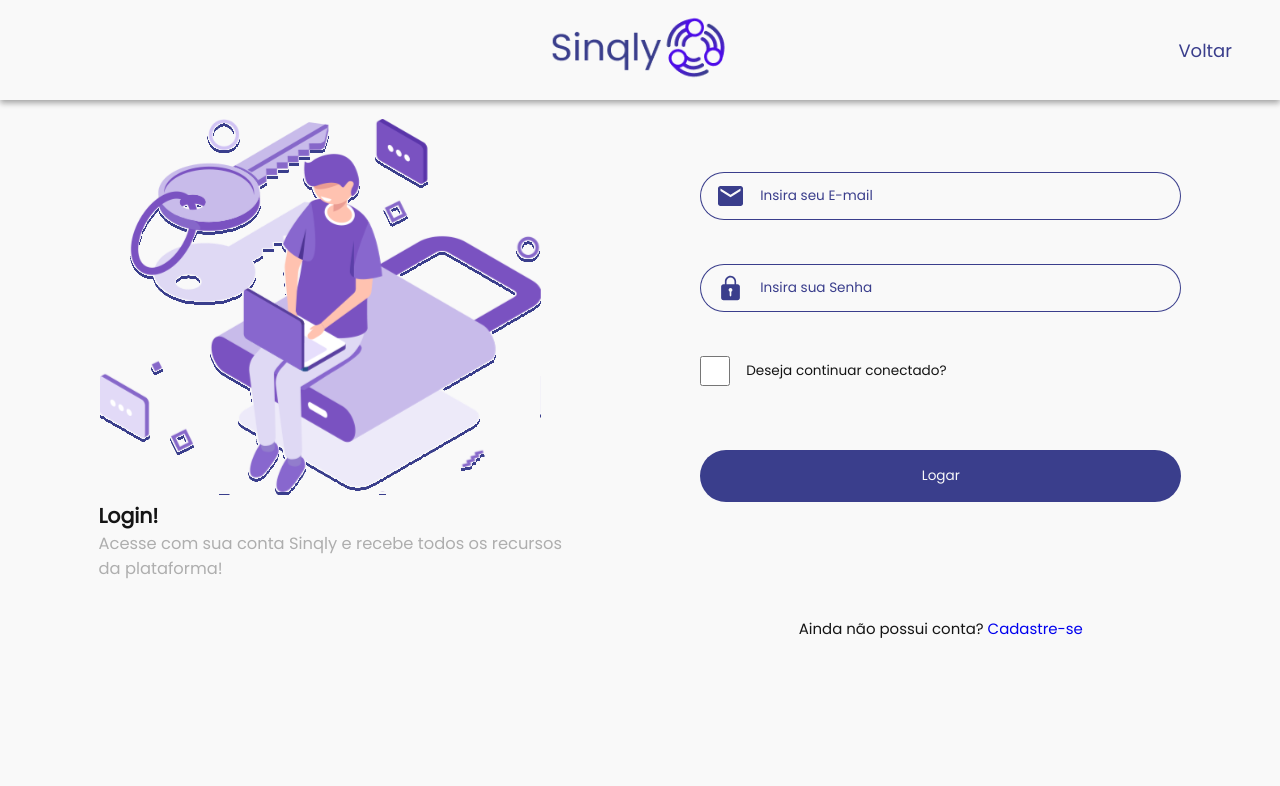
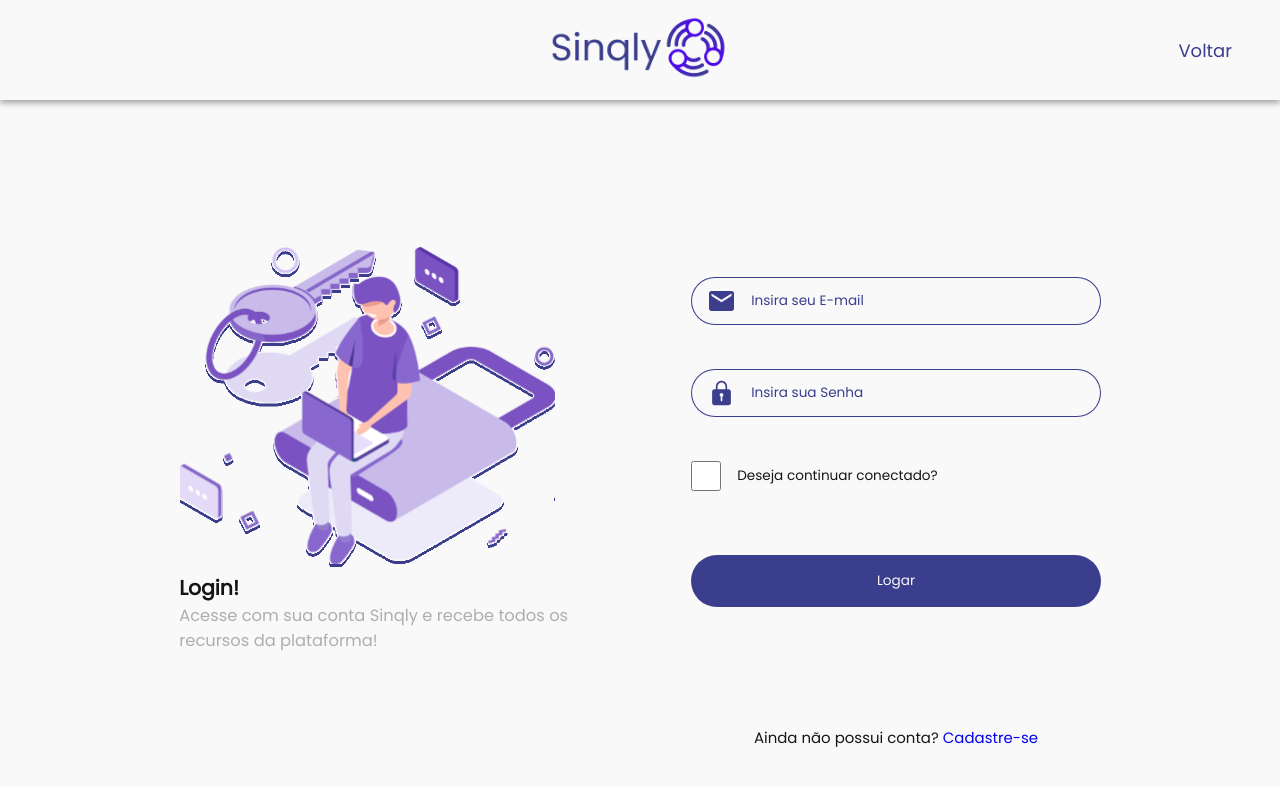
Before and after one commit to Sinqly/Website, a Next.js app: page /login in a window 1280 px wide. Shown: the top 786 px of the page. Built offline with nearby package versions, Linux system fonts and the light colour scheme.

Commit message:
refactor: Solving Login Styles Bug

```diff
--- a/src/styles/pages/SignInSignUp.ts
+++ b/src/styles/pages/SignInSignUp.ts
@@ -1,20 +1,19 @@
 import styled from 'styled-components'
 
 export const Main = styled.div`
-  height: calc(100vh- 100px);
+  min-height: 85vh;
+  max-height: calc(100vh - 100px);
+  padding: 0 10%;
+  padding-top: 200px;
+  margin-top: auto;
   width: 100%;
 
   display: flex;
   align-items: center;
   justify-content: space-between;
-  padding: 0 10%;
-
-  @media screen and (max-width: 1400px) {
-    padding: 0 3%;
-  }
 
   @media screen and (max-width: 992px) {
-    height: auto;
+    padding-top: 125px;
     flex-direction: column;
     .hidden {
       display: none;
```
